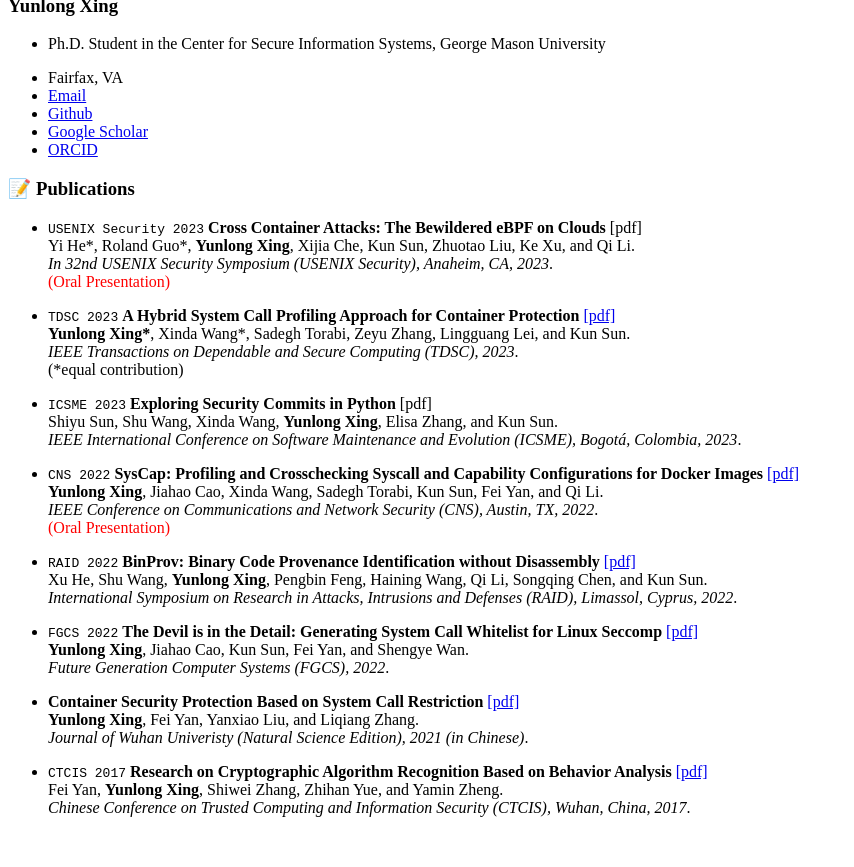
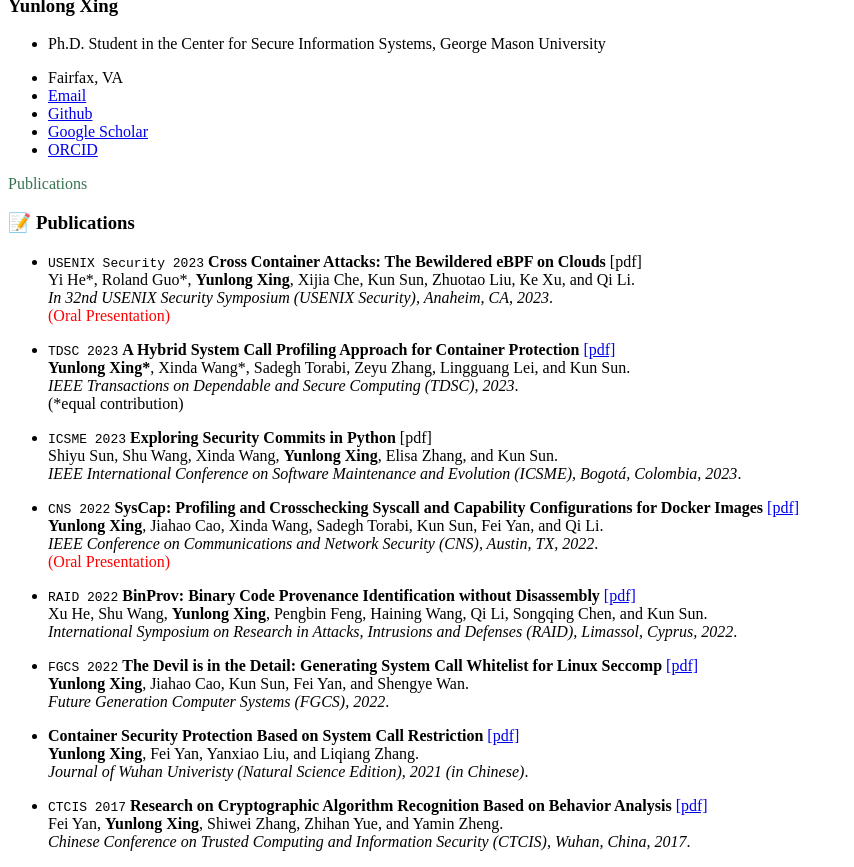
Before and after one commit to YunlongXing/yunlongxing.github.io, a Jekyll site: the page built from _pages/includes/pub.md, in a window 1280 px wide, cut to the strip 494-1361 px from the top of the page. Shown: the whole strip, without its empty margins (0-854 px from the left). Built offline with Jekyll 4.4.1, drawn with Linux system fonts in a browser that asks for light colours; our own code applies the rules of GitHub Pages for plain Markdown files; before the commit the page ends 1327 px from its top, so only the background shows below that.

Commit message:
Update pub.md

```diff
--- a/_pages/includes/pub.md
+++ b/_pages/includes/pub.md
@@ -1,3 +1,4 @@
+<span class="puwcIf C9DxTc " style="color: #377352; font-variant: normal; vertical-align: baseline;">Publications</span>
 
 # 📝 Publications
 
```
